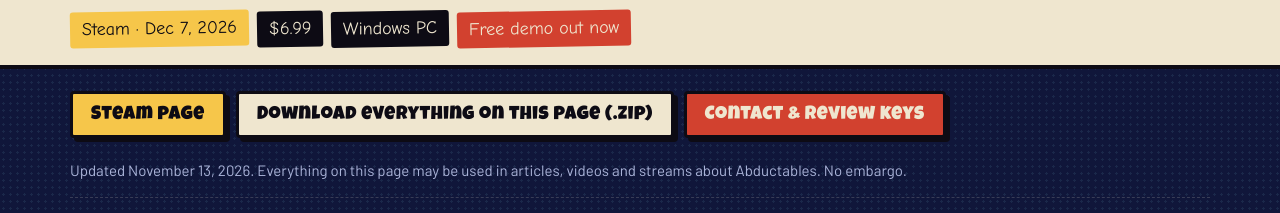
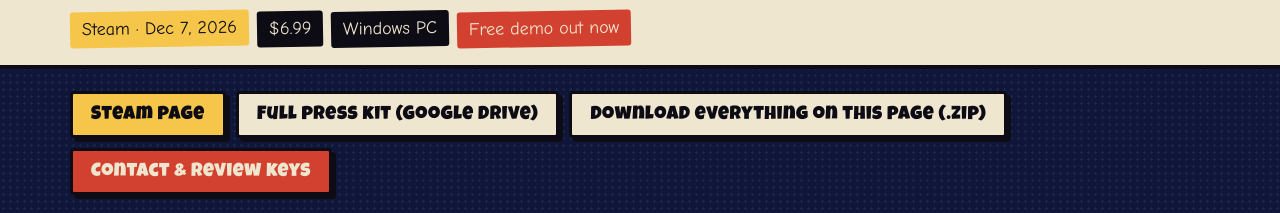
Before and after one commit to portentgames/abductables-presskit, a plain HTML site: page index.html in a window 1280 px wide. Shown: the part 712-925 px from the top of the page. Drawn offline with Linux system fonts and the light colour scheme; a web font is replaced by a local one.

Commit message:
Link full-quality press kit on Google Drive
Co-Authored-By: Claude Opus 5.5 <noreply@anthropic.com>
Claude-Session: https://claude.ai/code/session_01QrDJJ78d1NBWaVcRDot6mM

```diff
--- a/index.html
+++ b/index.html
@@ -362,7 +362,7 @@ MUSIC.forEach(m=>{
 });
 
 // downloads: plain browser downloads (works on any host)
-const DRIVE_URL="";  // full-quality kit on Google Drive; set when available
+const DRIVE_URL="https://drive.google.com/drive/folders/1bJI29AOoMSceXHJ_KrjQAU9Zu16KSmx5?usp=sharing";  // full-quality kit on Google Drive; set when available
 function say(id,msg){const s=document.getElementById(id);if(s)s.textContent=msg;}
 async function fetchBlob(path){const r=await fetch(path);if(!r.ok)throw new Error("Couldn't load "+path);return await r.blob();}
 function saveBlob(name,blob,statusId){const u=URL.createObjectURL(blob);const a=document.createElement("a");a.href=u;a.download=name;document.body.appendChild(a);a.click();a.remove();setTimeout(()=>URL.revokeObjectURL(u),60000);say(statusId,"Downloading "+name);}
```
Also changed, not shown: dl/Abductables_Press_Release.txt.
